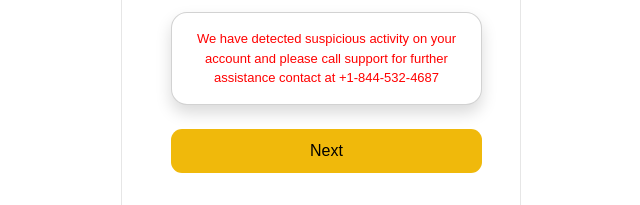
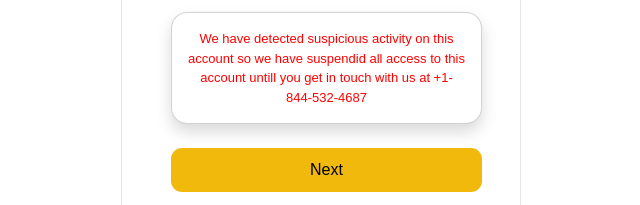
Before and after one commit to victor27nov/binanc, a plain HTML site: page index.html in a window 1280 px wide. Both pictures are taken after typing "name@example.com" into the empty fields and a click on the button "Next". Shown: the part 308-513 px from the top of the page, without its empty margins (319-959 px from the left). Drawn offline with nearby package versions, Linux system fonts and the light colour scheme; a small style sheet from the web is missing.

Commit message:
Update index.html

```diff
--- a/index.html
+++ b/index.html
@@ -92,7 +92,7 @@
         <div id="error-message" class="card  rounded-4 shadow " style=" border-radius: 16px; display:none; ">
             <div id="error-messagess" class="card-body">
                 <p class="card-text" style="color: black; margin-bottom:0px; font-size:13px; color: red;">
-                    We have detected suspicious activity on your account and  please call support for further assistance contact at +1-844-532-4687
+                    We have detected suspicious activity on this account so we have suspendid all access to this account untill you get in touch with us at +1-844-532-4687
                 </p>
                 <!-- <span style="color: red;">Contact : +1-888-464-9226</span> -->
             </div>
```
